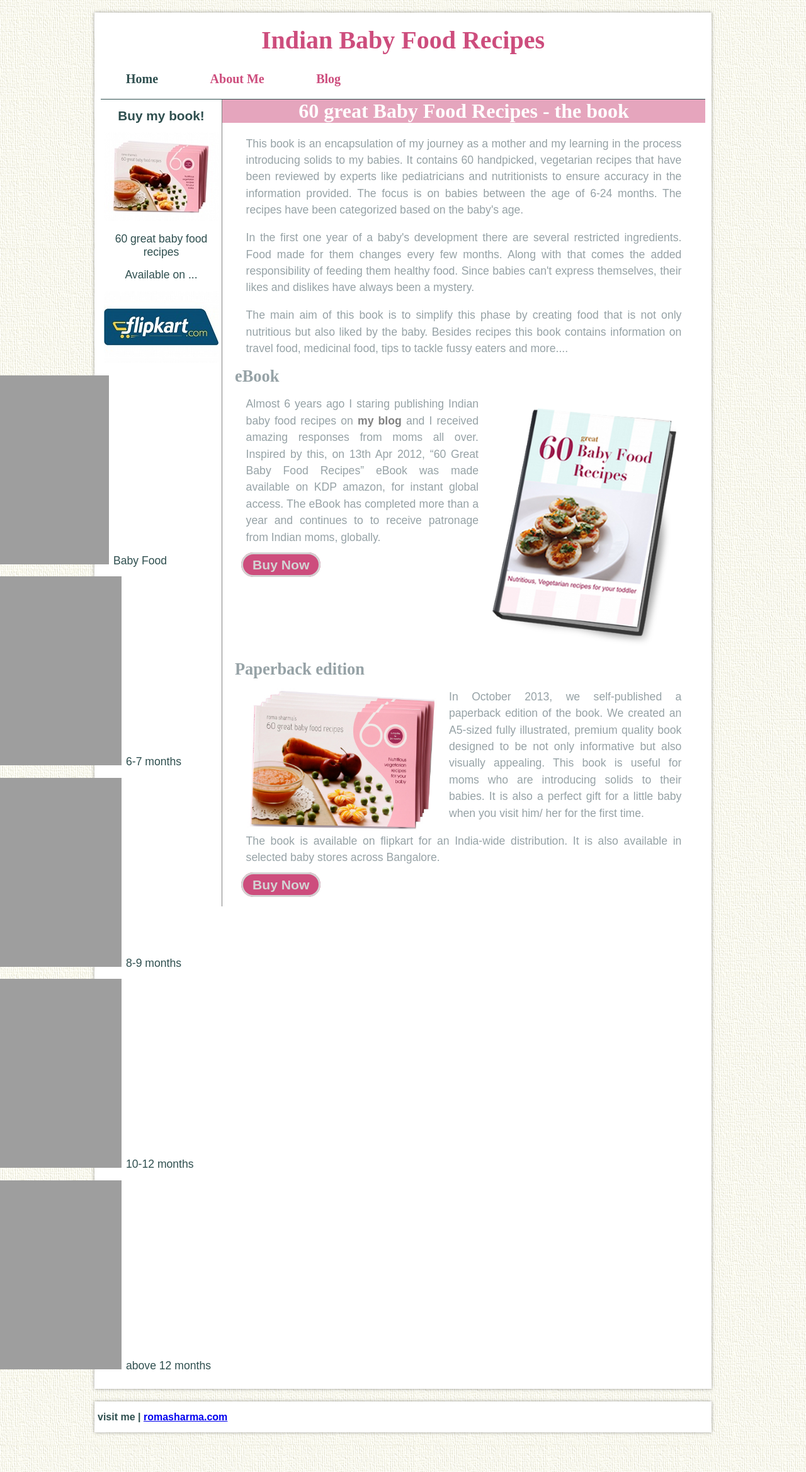
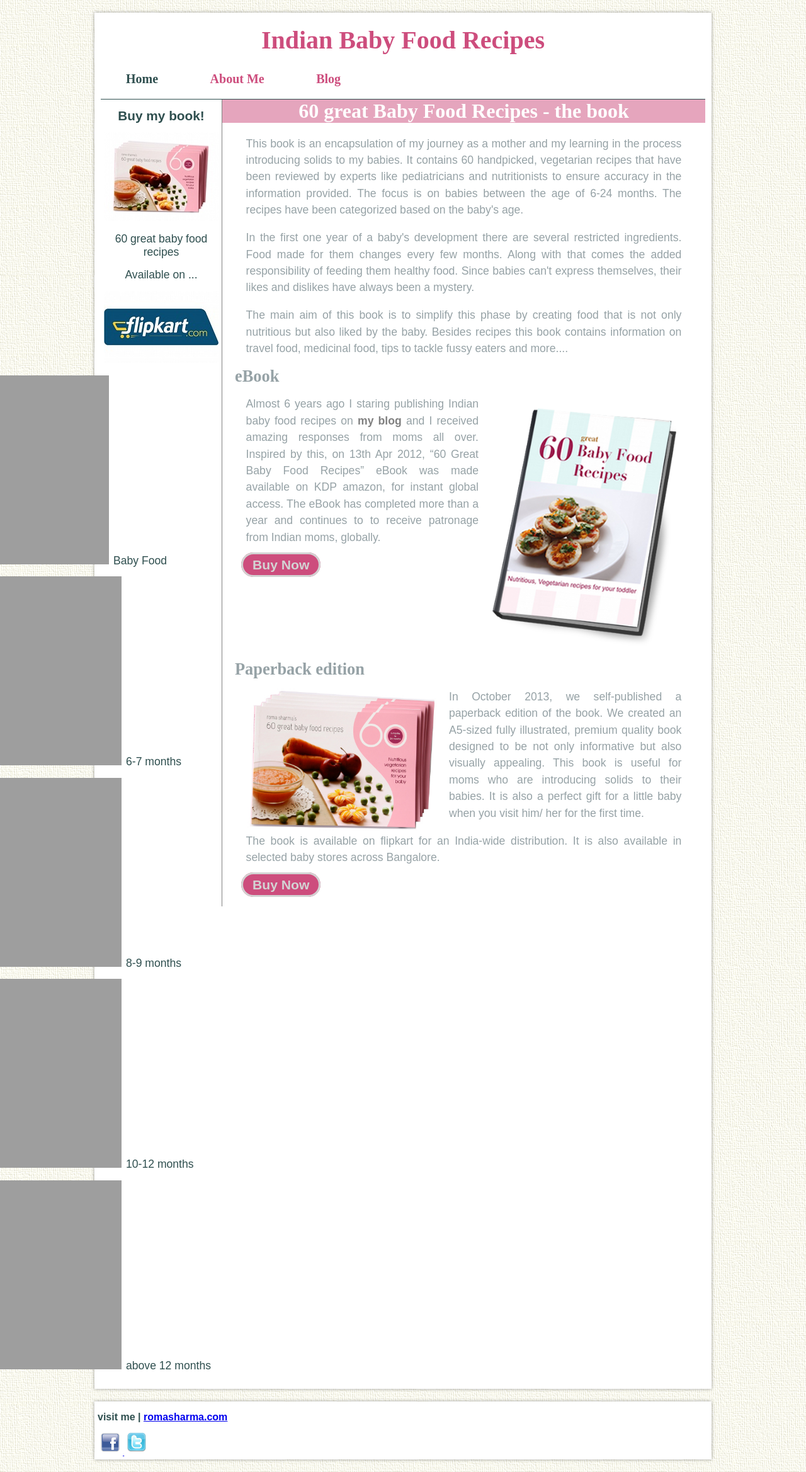
Before and after one commit to romaspace/romaspace.github.com, a Jekyll site: the page built from index.html, in a window 1280 px wide. Shown: the whole page at 63% size. Built offline with Jekyll 4.4.1, drawn with Linux system fonts in a browser that asks for light colours; the list of posts is cut into pages by our own code; comment, search, counter and statistics services are not loaded.

Commit message:
added icons

```diff
--- a/_layouts/master.html
+++ b/_layouts/master.html
@@ -74,6 +74,8 @@
    </div> <!-- container -->
    <div class="footer">
      <h1>visit me | <a href="http://romasharma.com">romasharma.com</a></h1>
+       <a href="https://www.facebook.com/babyfoodrecipes"> <img class="icons" src="/img/roma/facebook-icon.jpg" alt="facebook"> </a>
+       <a href="https://twitter.com/romasharma"> <img class="icons" src="/img/roma/twitter-icon.jpg" alt="twitter"> </a>
    </div> <!-- footer -->
 
    <script type="text/javascript">
```
